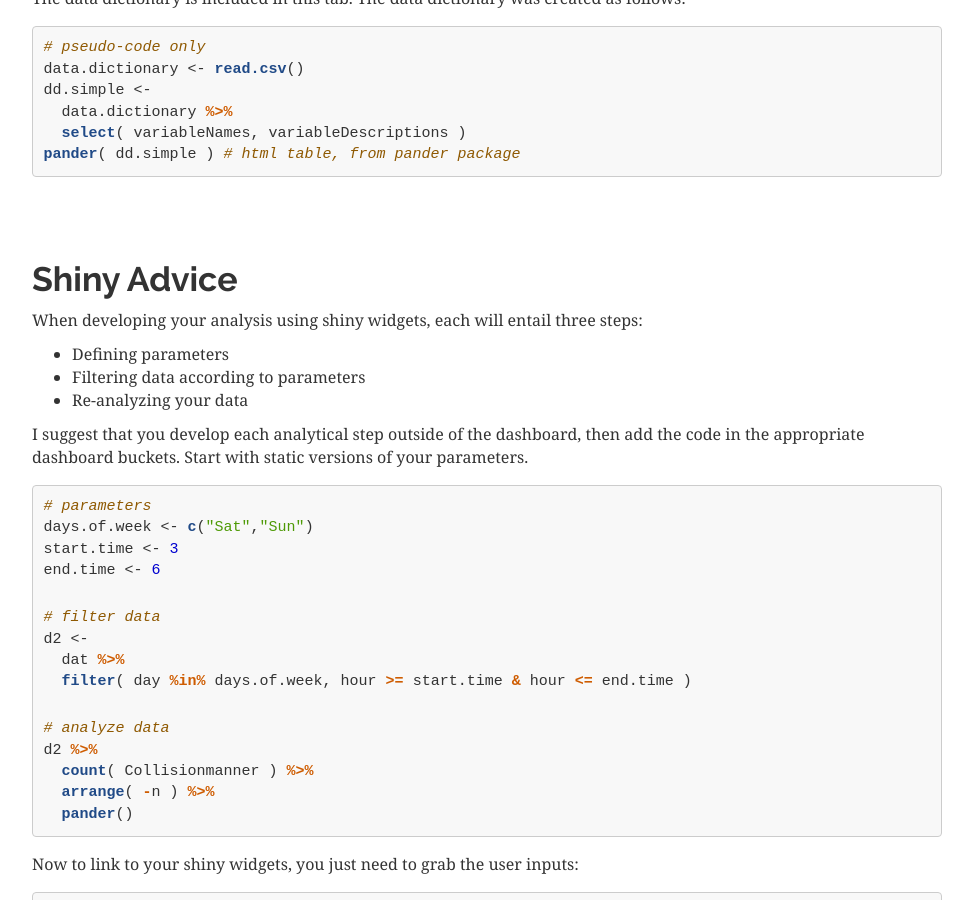
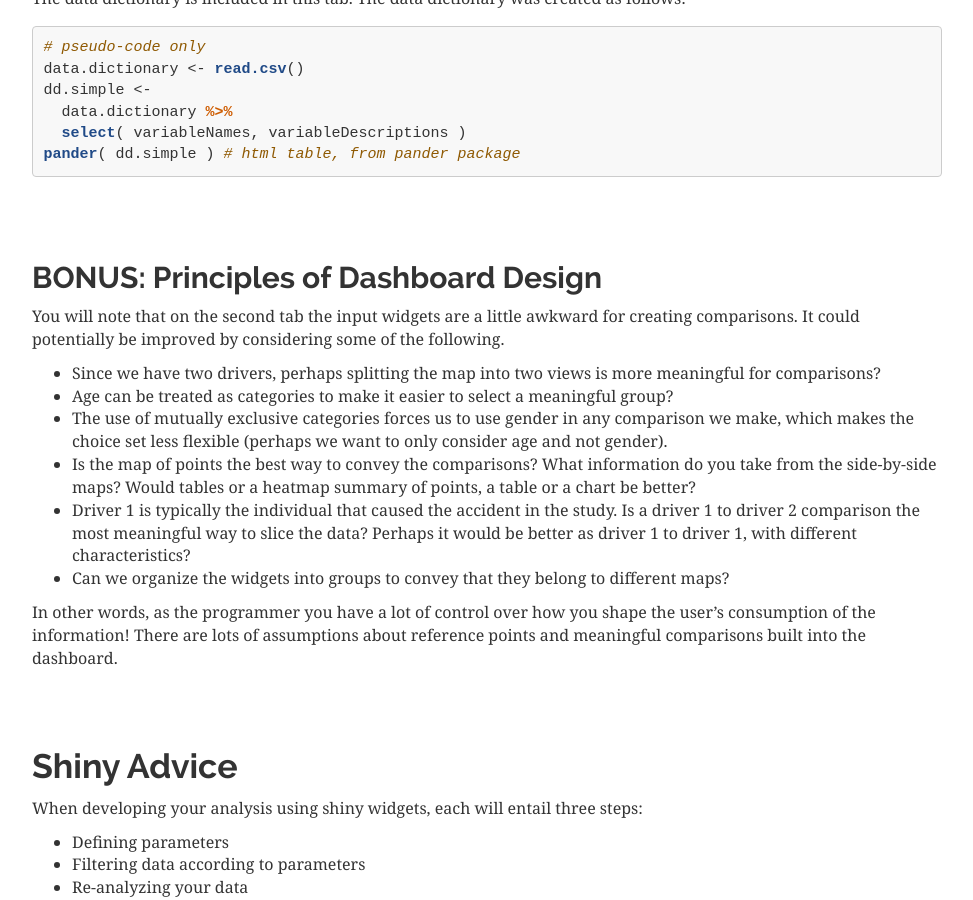
Before and after one commit to DS4PS/cpp-526-fall-2019, a Jekyll site: the page LABS/final-project-instructions.html, which Jekyll copies as it is, in a window 1280 px wide and 900 px high, scrolled down 2883 px. Shown: the whole window, without its empty margins (153-1126 px from the left). Built offline with Jekyll 4.4.1, drawn with Linux system fonts in a browser that asks for light colours.

Commit message:
final project

```diff
--- a/LABS/final-project-instructions.html
+++ b/LABS/final-project-instructions.html
@@ -1810,6 +1810,20 @@ runtime: shiny
 <a class="sourceLine" id="cb3-6" data-line-number="6"><span class="kw">pander</span>( dd.simple ) <span class="co"># html table, from pander package</span></a></code></pre></div>
 <p><br><br></p>
 </div>
+<div id="bonus-principles-of-dashboard-design" class="section level2">
+<h2>BONUS: Principles of Dashboard Design</h2>
+<p>You will note that on the second tab the input widgets are a little awkward for creating comparisons. It could potentially be improved by considering some of the following.</p>
+<ul>
+<li>Since we have two drivers, perhaps splitting the map into two views is more meaningful for comparisons?</li>
+<li>Age can be treated as categories to make it easier to select a meaningful group?</li>
+<li>The use of mutually exclusive categories forces us to use gender in any comparison we make, which makes the choice set less flexible (perhaps we want to only consider age and not gender).</li>
+<li>Is the map of points the best way to convey the comparisons? What information do you take from the side-by-side maps? Would tables or a heatmap summary of points, a table or a chart be better?</li>
+<li>Driver 1 is typically the individual that caused the accident in the study. Is a driver 1 to driver 2 comparison the most meaningful way to slice the data? Perhaps it would be better as driver 1 to driver 1, with different characteristics?</li>
+<li>Can we organize the widgets into groups to convey that they belong to different maps?</li>
+</ul>
+<p>In other words, as the programmer you have a lot of control over how you shape the user’s consumption of the information! There are lots of assumptions about reference points and meaningful comparisons built into the dashboard.</p>
+<p><br><br></p>
+</div>
 </div>
 <div id="shiny-advice" class="section level1">
 <h1>Shiny Advice</h1>
--- a/LABS/final-project-instructions.rmd
+++ b/LABS/final-project-instructions.rmd
@@ -174,7 +174,7 @@ You will note that on the second tab the input widgets are a little awkward for
 * Since we have two drivers, perhaps splitting the map into two views is more meaningful for comparisons?
 * Age can be treated as categories to make it easier to select a meaningful group?
 * The use of mutually exclusive categories forces us to use gender in any comparison we make, which makes the choice set less flexible (perhaps we want to only consider age and not gender).
-* Is the map of points the best way to convey the comparisons? What information do you take from the side-by-side maps? Would tables or a heatmap summary of points be better?
+* Is the map of points the best way to convey the comparisons? What information do you take from the side-by-side maps? Would tables or a heatmap summary of points, a table or a chart be better?
 * Driver 1 is typically the individual that caused the accident in the study. Is a driver 1 to driver 2 comparison the most meaningful way to slice the data? Perhaps it would be better as driver 1 to driver 1, with different characteristics?
 * Can we organize the widgets into groups to convey that they belong to different maps?
 
```
